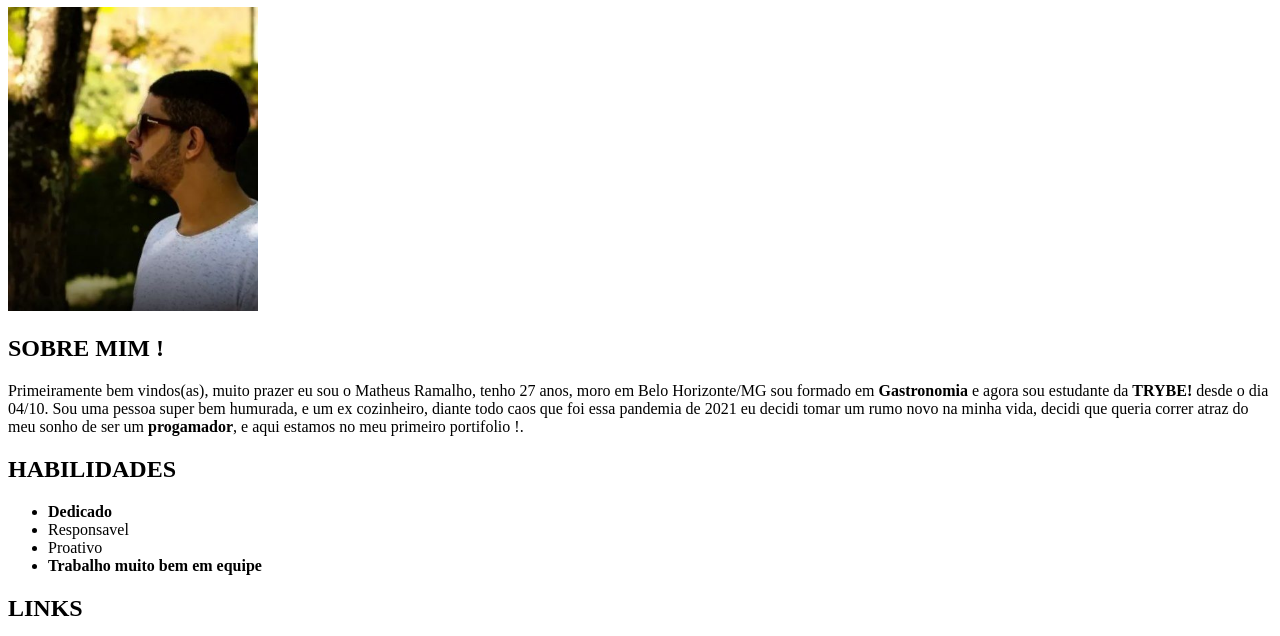
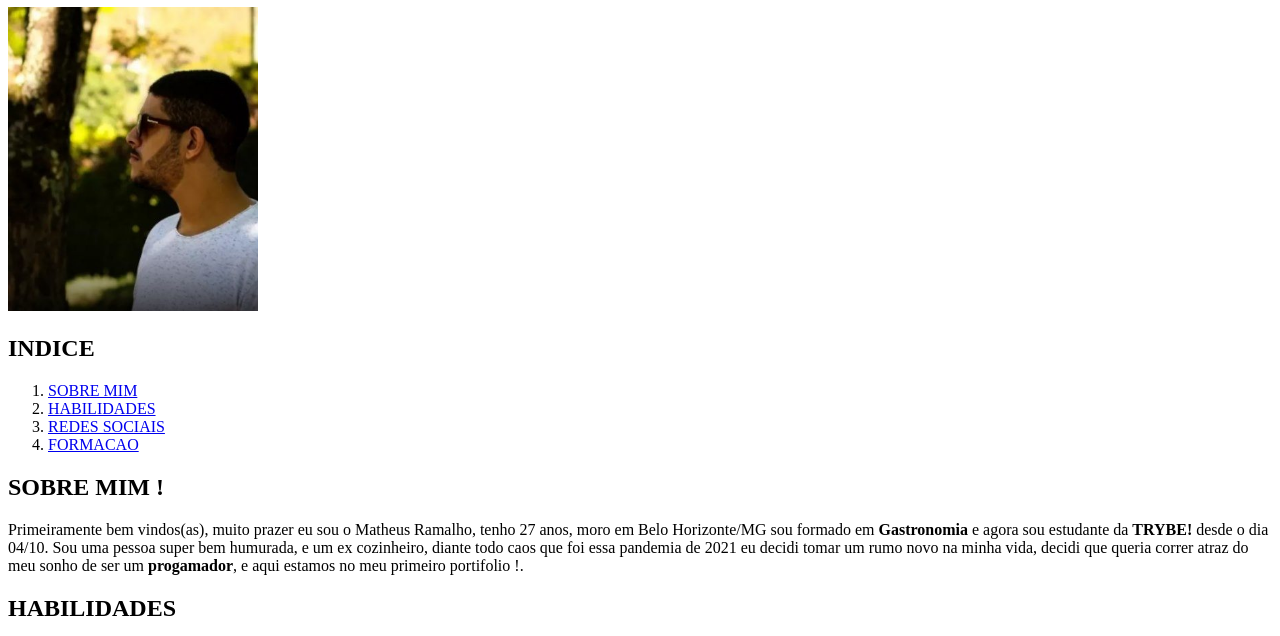
Before and after one commit to ramalhomatheus/portifolio, a plain HTML site: page index.html in a window 1280 px wide. Shown: the part 73-709 px from the top of the page. Drawn offline with Linux system fonts and the light colour scheme.

Commit message:
Indice + Formacao

```diff
--- a/index.html
+++ b/index.html
@@ -10,7 +10,16 @@
     <h1>Matheus Ramalho de Miranda</h1>
     <img src="imagensPortifolio/matheusr.jpg" width="250px" alt="Matheus Ramalho de perfil e oculos escuro.">
 
-    <h2>SOBRE MIM !</h2>
+    <h2>INDICE</h2>
+    <ol>
+        <li> <a href="sobreMim">SOBRE MIM</a></li>
+        <li><a href="habilidades">HABILIDADES</a></li>
+        <li><a href="links">REDES SOCIAIS</a></li>
+        <li><a href="fomacao">FORMACAO</a></li>
+    </ol>
+
+
+    <h2 id="sobreMim">SOBRE MIM !</h2>
     <p>Primeiramente bem vindos(as), muito prazer eu sou o Matheus Ramalho, tenho 27 anos, moro em Belo Horizonte/MG sou formado em <strong>Gastronomia</strong> e agora sou estudante da <strong>TRYBE!</strong> desde o dia 04/10.
        Sou uma pessoa super bem humurada, e um ex cozinheiro, diante todo caos que foi essa pandemia de 2021 eu decidi tomar um rumo novo na minha vida,
        decidi que queria correr atraz do meu sonho de ser um <strong>progamador</strong>, e aqui estamos no meu primeiro portifolio !.
@@ -33,6 +42,12 @@
         <li><img src="imagensPortifolio/github.png" width="18px" alt="GitHub Logo"><a href="https://github.com/ramalhomatheus" target="_blank">GITHUB</a></li>
     </ul>
 
+    <h2>FORMACAO</h2>
+    <ul>
+        <li><a href="https://www.iga-la.com/bra/" target="_blank">Instituto Gastronomico das Americas (IGA)</a></li>
+        <li><a href="https://www.betrybe.com/" target="_blank">TRYBE (Em curso)</a></li>
+    </ul>
+
 
 </body>
 </html>
```
